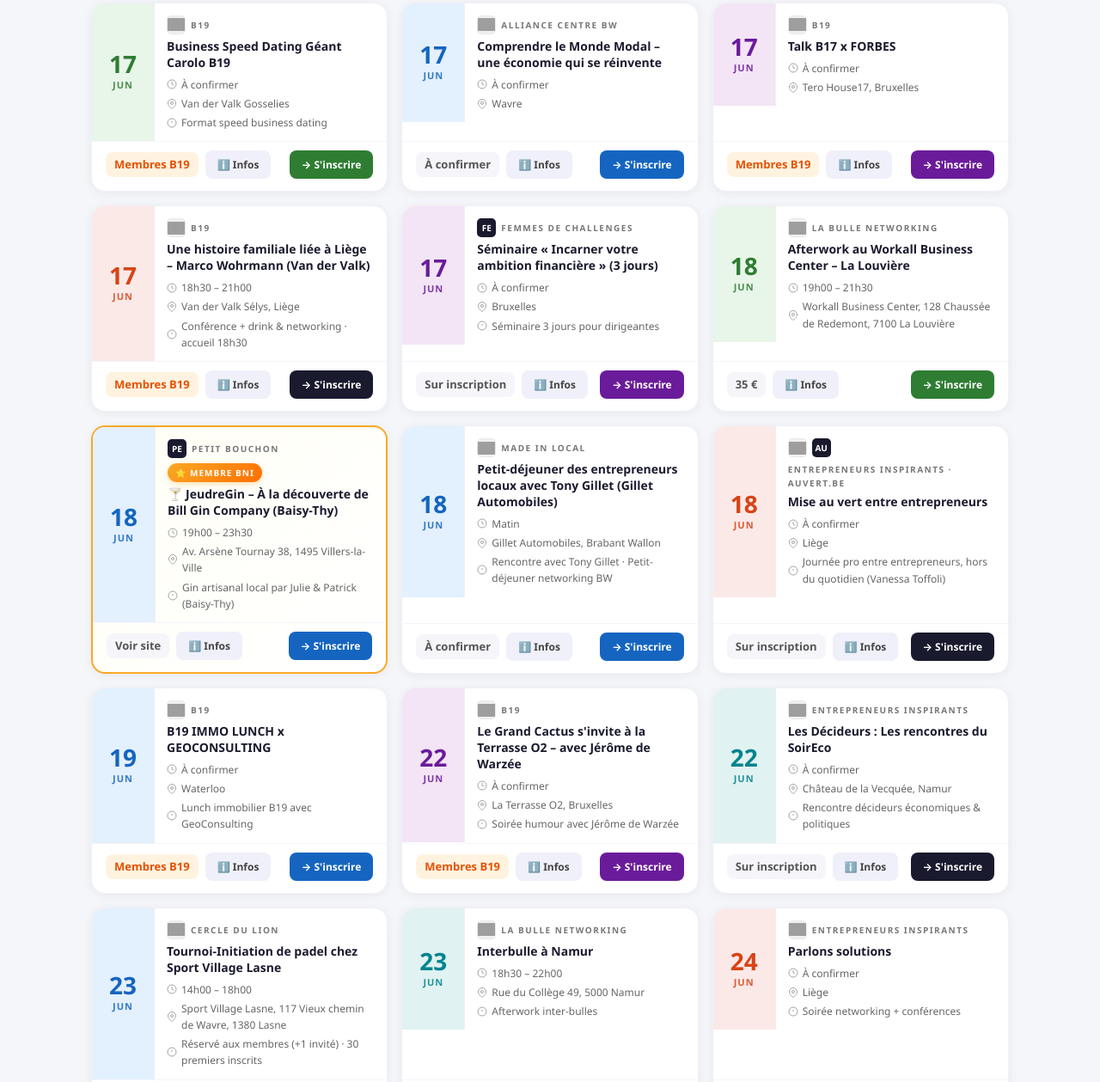
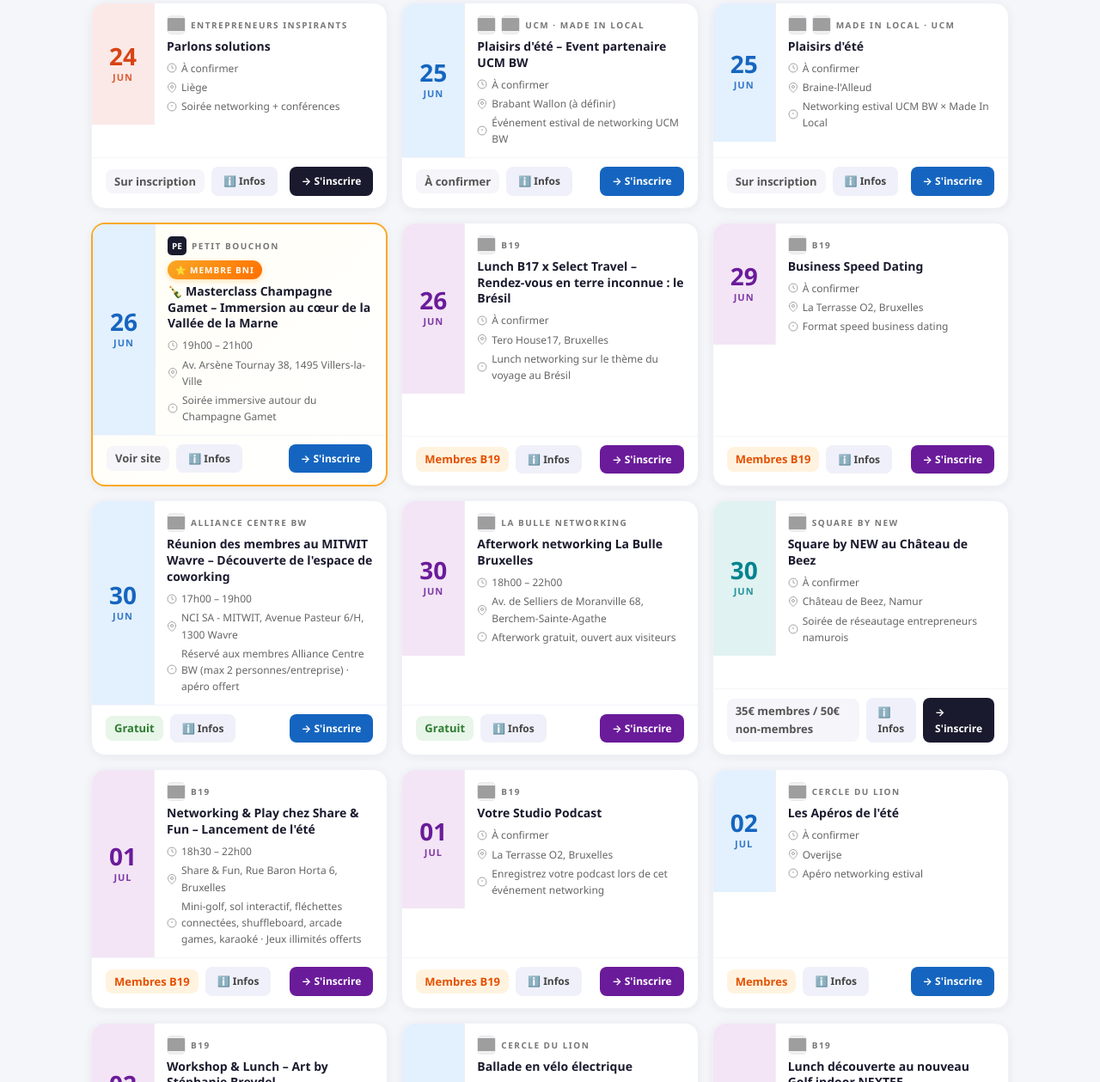
Before and after one commit to nicfilali/bni-events-site, a website: page index.html in a window 1280 px wide. Shown: the part 526-1785 px from the top of the page at 86% size. Drawn offline with Linux system fonts and the light colour scheme; grey boxes are pictures that could not be loaded.

Commit message:
Mise a jour hebdo 2026-06-24 : 14 passes retires, 4 nouveaux ajoutes

```diff
--- a/index.html
+++ b/index.html
@@ -672,90 +672,19 @@ const events = [
   // HAINAUT
   // ═══════════════════════════════════
   // ── La Bulle Networking Hainaut ──
-  {
-    region: "Hainaut",
-    date: "2026-06-18",
-    day: "18", month: "JUN",
-    organizer: "La Bulle Networking",
-    title: "Afterwork au Workall Business Center – La Louvière",
-    time: "19h00 – 21h30",
-    location: "Workall Business Center, 128 Chaussée de Redemont, 7100 La Louvière",
-    price: "35 €",
-    priceType: "paid",
-    infoUrl: "https://labulle-networking.pro/evenements/",
-    registerUrl: "https://labulle-networking.pro/evenements/",
-    notes: ""
-  },
   // ── B19 Hainaut ──
-  {
-    region: "Hainaut",
-    date: "2026-06-17",
-    day: "17", month: "JUN",
-    organizer: "B19",
-    title: "Business Speed Dating Géant Carolo B19",
-    time: "À confirmer",
-    location: "Van der Valk Gosselies",
-    price: "Membres B19",
-    priceType: "members",
-    infoUrl: "https://b19.be/agenda/",
-    registerUrl: "https://b19.be/agenda/",
-    notes: "Format speed business dating"
-  },
 
   // ═══════════════════════════════════
   // MEMBRES BNI — Petit Bouchon (Villers-la-Ville)
   // ═══════════════════════════════════
-  {
-    region: "Brabant Wallon",
-    date: "2026-06-18",
-    day: "18", month: "JUN",
-    organizer: "Petit Bouchon",
-    title: "🍸 JeudreGin – À la découverte de Bill Gin Company (Baisy-Thy)",
-    time: "19h00 – 23h30",
-    location: "Av. Arsène Tournay 38, 1495 Villers-la-Ville",
-    price: "Voir site",
-    priceType: "paid",
-    infoUrl: "https://www.petitbouchon.be/",
-    registerUrl: "https://www.petitbouchon.be/",
-    notes: "Gin artisanal local par Julie & Patrick (Baisy-Thy)",
-    bniMember: true
-  },
 
   // ═══════════════════════════════════
   // MISE À JOUR HEBDO 2026-04-22 — Nouveaux événements
   // ═══════════════════════════════════
 
   // ── Alliance Centre BW (BW) ──
-  {
-    region: "Brabant Wallon",
-    date: "2026-06-17",
-    day: "17", month: "JUN",
-    organizer: "Alliance Centre BW",
-    title: "Comprendre le Monde Modal – une économie qui se réinvente",
-    time: "À confirmer",
-    location: "Wavre",
-    price: "À confirmer",
-    priceType: "paid",
-    infoUrl: "https://www.alliance-centrebw.be/event/comprendre-le-monde-modal-une-economie-qui-se-reinvente-93/register",
-    registerUrl: "https://www.alliance-centrebw.be/event/comprendre-le-monde-modal-une-economie-qui-se-reinvente-93/register",
-    notes: ""
-  },
 
   // ── B19 (Bruxelles) ──
-  {
-    region: "Bruxelles",
-    date: "2026-06-17",
-    day: "17", month: "JUN",
-    organizer: "B19",
-    title: "Talk B17 x FORBES",
-    time: "À confirmer",
-    location: "Tero House17, Bruxelles",
-    price: "Membres B19",
-    priceType: "members",
-    infoUrl: "https://b19.be/agenda/talk-b17-x-forbes-7/",
-    registerUrl: "https://b19.be/agenda/talk-b17-x-forbes-7/",
-    notes: ""
-  },
 
   // ═══════════════════════════════════
   // MISE À JOUR HEBDO 2026-04-29 — Nouveaux événements
@@ -776,36 +705,8 @@ const events = [
     registerUrl: "https://b19.be/agenda/workshop-lunch-art-by-stephanie-breydel-6/",
     notes: "Atelier artistique + lunch networking"
   },
-  {
-    region: "Bruxelles",
-    date: "2026-06-22",
-    day: "22", month: "JUN",
-    organizer: "B19",
-    title: "Le Grand Cactus s'invite à la Terrasse O2 – avec Jérôme de Warzée",
-    time: "À confirmer",
-    location: "La Terrasse O2, Bruxelles",
-    price: "Membres B19",
-    priceType: "members",
-    infoUrl: "https://b19.be/agenda/jerome-de-warzee-le-grand-cactus/",
-    registerUrl: "https://b19.be/agenda/jerome-de-warzee-le-grand-cactus/",
-    notes: "Soirée humour avec Jérôme de Warzée"
-  },
 
   // ── B19 (Brabant Wallon) ──
-  {
-    region: "Brabant Wallon",
-    date: "2026-06-19",
-    day: "19", month: "JUN",
-    organizer: "B19",
-    title: "B19 IMMO LUNCH x GEOCONSULTING",
-    time: "À confirmer",
-    location: "Waterloo",
-    price: "Membres B19",
-    priceType: "members",
-    infoUrl: "https://b19.be/agenda/b19-immo-lunch-x-geoconsulting/",
-    registerUrl: "https://b19.be/agenda/b19-immo-lunch-x-geoconsulting/",
-    notes: "Lunch immobilier B19 avec GeoConsulting"
-  },
 
   // ═══════════════════════════════════
   // MISE À JOUR HEBDO 2026-05-06 — Nouveaux événements
@@ -850,20 +751,6 @@ const events = [
   // ── Made In Local (Brabant Wallon) ──
   {
     region: "Brabant Wallon",
-    date: "2026-06-18",
-    day: "18", month: "JUN",
-    organizer: "Made In Local",
-    title: "Petit-déjeuner des entrepreneurs locaux avec Tony Gillet (Gillet Automobiles)",
-    time: "Matin",
-    location: "Gillet Automobiles, Brabant Wallon",
-    price: "À confirmer",
-    priceType: "paid",
-    infoUrl: "https://www.madeinlocal.be/event/le-petit-dejeuner-des-entrepreneurs-locaux-by-made-in-local-avec-tony-gillet-68/register",
-    registerUrl: "https://www.madeinlocal.be/event/le-petit-dejeuner-des-entrepreneurs-locaux-by-made-in-local-avec-tony-gillet-68/register",
-    notes: "Rencontre avec Tony Gillet · Petit-déjeuner networking BW"
-  },
-  {
-    region: "Brabant Wallon",
     date: "2026-06-25",
     day: "25", month: "JUN",
     organizer: "UCM · Made In Local",
@@ -936,20 +823,6 @@ const events = [
   },
 
   // ── Cercle du Lion (Brabant Wallon) ──
-  {
-    region: "Brabant Wallon",
-    date: "2026-06-23",
-    day: "23", month: "JUN",
-    organizer: "Cercle du Lion",
-    title: "Tournoi-Initiation de padel chez Sport Village Lasne",
-    time: "14h00 – 18h00",
-    location: "Sport Village Lasne, 117 Vieux chemin de Wavre, 1380 Lasne",
-    price: "35 €",
-    priceType: "paid",
-    infoUrl: "https://www.cercledulion.be/event/tournoi-initiation-de-padel-chez-sport-village-lasne-81/register",
-    registerUrl: "https://www.cercledulion.be/event/tournoi-initiation-de-padel-chez-sport-village-lasne-81/register",
-    notes: "Réservé aux membres (+1 invité) · 30 premiers inscrits"
-  },
   {
     region: "Brabant Wallon",
     date: "2026-07-02",
@@ -1046,57 +919,78 @@ const events = [
   // ═══════════════════════════════════
 
   // ── B19 (Liège) ──
-  {
-    region: "Liège",
-    date: "2026-06-17",
-    day: "17", month: "JUN",
-    organizer: "B19",
-    title: "Une histoire familiale liée à Liège – Marco Wohrmann (Van der Valk)",
-    time: "18h30 – 21h00",
-    location: "Van der Valk Sélys, Liège",
-    price: "Membres B19",
+
+  // ── Entrepreneurs Inspirants (Liège) ──
+
+  // ── Femmes de Challenges (Bruxelles) ──
+
+  // __NEW_EVENTS_INSERT__
+
+  // ═══════════════════════════════════
+  // MISE À JOUR HEBDO 2026-06-24 — Nouveaux événements
+  // ═══════════════════════════════════
+
+  // ── Cercle du Lion (Brabant Wallon) — Apéros de l'été ──
+  {
+    region: "Brabant Wallon",
+    date: "2026-07-30",
+    day: "30", month: "JUL",
+    organizer: "Cercle du Lion",
+    title: "Les Apéros de l'été – Ferme de Mont-Saint-Jean (Waterloo)",
+    time: "18h00 – 21h00",
+    location: "Ferme de Mont-Saint-Jean, 591 chaussée de Charleroi, 1410 Waterloo",
+    price: "Membres",
     priceType: "members",
-    infoUrl: "https://b19.be/agenda/une-histoire-familiale-liee-a-liege/",
-    registerUrl: "https://b19.be/agenda/une-histoire-familiale-liee-a-liege/",
-    notes: "Conférence + drink & networking · accueil 18h30",
+    infoUrl: "https://www.cercledulion.be/event/les-aperos-de-l-ete-91/register",
+    registerUrl: "https://www.cercledulion.be/event/les-aperos-de-l-ete-91/register",
+    notes: "2ème apéro de l'été · pétanque + BBQ en option · partenariat Waterloo Business"
+  },
+  {
+    region: "Brabant Wallon",
+    date: "2026-08-13",
+    day: "13", month: "AUG",
+    organizer: "Cercle du Lion",
+    title: "Les Apéros de l'été – Renipont Plage (Lasne)",
+    time: "18h00 – 21h00",
+    location: "Renipont Plage, rue du Pont 9, 1380 Lasne",
+    price: "60 €",
+    priceType: "paid",
+    infoUrl: "https://www.cercledulion.be/event/les-aperos-de-l-ete-92/register",
+    registerUrl: "https://www.cercledulion.be/event/les-aperos-de-l-ete-92/register",
+    notes: "3ème apéro de l'été · BBQ sur l'îlot · partenariat AKT CCIBW"
+  },
+  {
+    region: "Brabant Wallon",
+    date: "2026-08-13",
+    day: "13", month: "AUG",
+    organizer: "Cercle du Lion",
+    title: "Les Apéros de l'été – Ferme de Mont-Saint-Jean (Waterloo)",
+    time: "18h00 – 21h00",
+    location: "Ferme de Mont-Saint-Jean, 591 chaussée de Charleroi, 1410 Waterloo",
+    price: "Membres",
+    priceType: "members",
+    infoUrl: "https://www.cercledulion.be/event/les-aperos-de-l-ete-83/register",
+    registerUrl: "https://www.cercledulion.be/event/les-aperos-de-l-ete-83/register",
+    notes: "3ème apéro de l'été à la Ferme de Mont-Saint-Jean"
+  },
+
+  // ── Entrepreneurs Inspirants (Namur) ──
+  {
+    region: "Namur",
+    date: "2026-07-09",
+    day: "09", month: "JUL",
+    organizer: "Position Meta · Entrepreneurs Inspirants",
+    title: "AfterWork Position Meta au Domaine de Lonzée",
+    time: "11h30 – 17h30",
+    location: "Domaine de Lonzée, Gembloux (Namur)",
+    price: "Gratuit",
+    priceType: "free",
+    infoUrl: "https://entrepreneurs-inspirants.be/evenement/Namur/AfterWork%20-%20Position%20Meta%20%3A%20Au%20domaine%20de%20Lonz%C3%A9e",
+    registerUrl: "https://entrepreneurs-inspirants.be/evenement/Namur/AfterWork%20-%20Position%20Meta%20%3A%20Au%20domaine%20de%20Lonz%C3%A9e",
+    notes: "Présentation de la solution + walking dinner networking",
     bniMember: false
   },
 
-  // ── Entrepreneurs Inspirants (Liège) ──
-  {
-    region: "Liège",
-    date: "2026-06-18",
-    day: "18", month: "JUN",
-    organizer: "Entrepreneurs Inspirants · Auvert.be",
-    title: "Mise au vert entre entrepreneurs",
-    time: "À confirmer",
-    location: "Liège",
-    price: "Sur inscription",
-    priceType: "",
-    infoUrl: "https://entrepreneurs-inspirants.be/evenement/Li%C3%A8ge/Mise%20au%20vert%20entre%20entrepreneurs%20",
-    registerUrl: "https://entrepreneurs-inspirants.be/evenement/Li%C3%A8ge/Mise%20au%20vert%20entre%20entrepreneurs%20",
-    notes: "Journée pro entre entrepreneurs, hors du quotidien (Vanessa Toffoli)",
-    bniMember: false
-  },
-
-  // ── Femmes de Challenges (Bruxelles) ──
-  {
-    region: "Bruxelles",
-    date: "2026-06-17",
-    day: "17", month: "JUN",
-    organizer: "Femmes de Challenges",
-    title: "Séminaire « Incarner votre ambition financière » (3 jours)",
-    time: "À confirmer",
-    location: "Bruxelles",
-    price: "Sur inscription",
-    priceType: "",
-    infoUrl: "https://entrepreneurs-inspirants.be/evenement/Bruxelles/S%C3%A9minaire%20%22Incarner%20votre%20ambition%20financi%C3%A8re%22",
-    registerUrl: "https://entrepreneurs-inspirants.be/evenement/Bruxelles/S%C3%A9minaire%20%22Incarner%20votre%20ambition%20financi%C3%A8re%22",
-    notes: "Séminaire 3 jours pour dirigeantes",
-    bniMember: false
-  },
-
-  // __NEW_EVENTS_INSERT__
 
   // ═══════════════════════════════════
   // AJOUTS — Rééquilibrage des sources (juin 2026)
@@ -1175,34 +1069,6 @@ const events = [
     notes: "Soirée networking + conférences"
   },
   // ── Namur ──
-  {
-    region: "Namur",
-    date: "2026-06-22",
-    day: "22", month: "JUN",
-    organizer: "Entrepreneurs Inspirants",
-    title: "Les Décideurs : Les rencontres du SoirEco",
-    time: "À confirmer",
-    location: "Château de la Vecquée, Namur",
-    price: "Sur inscription",
-    priceType: "",
-    infoUrl: "https://entrepreneurs-inspirants.be/evenement/Namur/Les%20D%C3%A9cideurs%20%3A%20Les%20rencontres%20du%20SoirEco",
-    registerUrl: "https://entrepreneurs-inspirants.be/evenement/Namur/Les%20D%C3%A9cideurs%20%3A%20Les%20rencontres%20du%20SoirEco",
-    notes: "Rencontre décideurs économiques & politiques"
-  },
-  {
-    region: "Namur",
-    date: "2026-06-23",
-    day: "23", month: "JUN",
-    organizer: "La Bulle Networking",
-    title: "Interbulle à Namur",
-    time: "18h30 – 22h00",
-    location: "Rue du Collège 49, 5000 Namur",
-    price: "35€",
-    priceType: "",
-    infoUrl: "https://labulle-networking.pro/evenement/interbulle-la-bulle-namur/",
-    registerUrl: "https://labulle-networking.pro/evenement/interbulle-la-bulle-namur/",
-    notes: "Afterwork inter-bulles"
-  },
   {
     region: "Namur",
     date: "2026-06-30",
```
